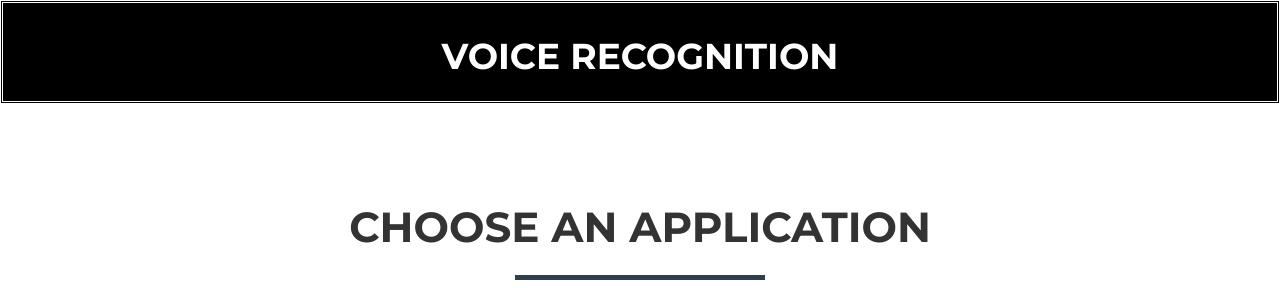
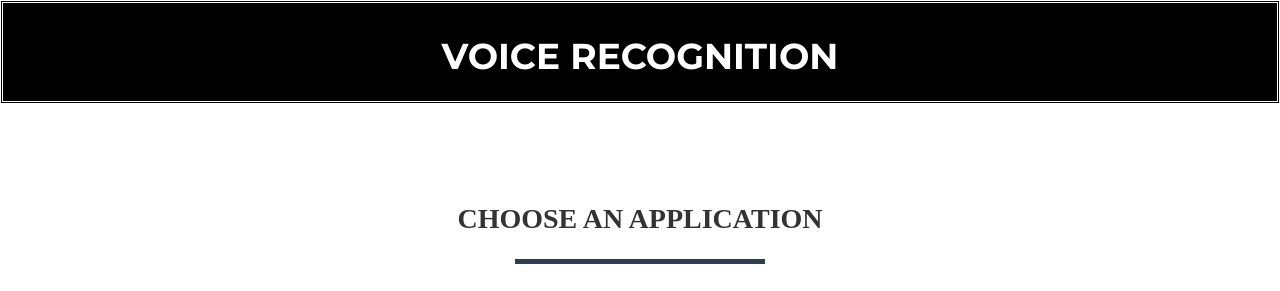
Before and after one commit to svoice02/recognitionv.github.io, a website: page index.html in a window 1280 px wide. Shown: the top 291 px of the page. Drawn offline with Linux system fonts and the light colour scheme.

Commit message:
Update index.html

```diff
--- a/index.html
+++ b/index.html
@@ -163,4 +163,9 @@ header, footer {
     clear: left;
     text-align: center;
     }
+    section h2 {
+    margin: 0;
+    font-size: 2em;
+    font-family: initial;
+}
 </html>
```
